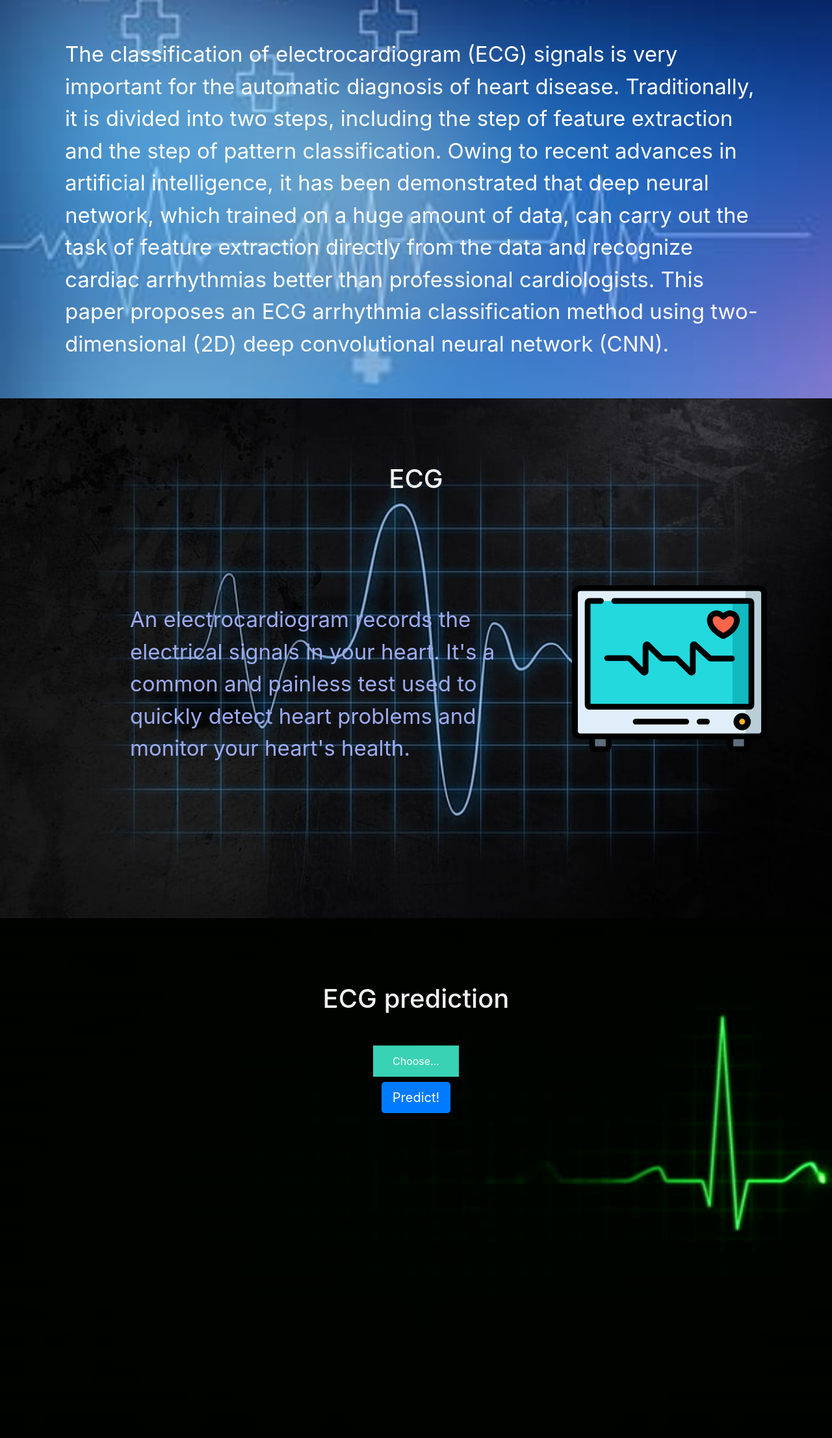
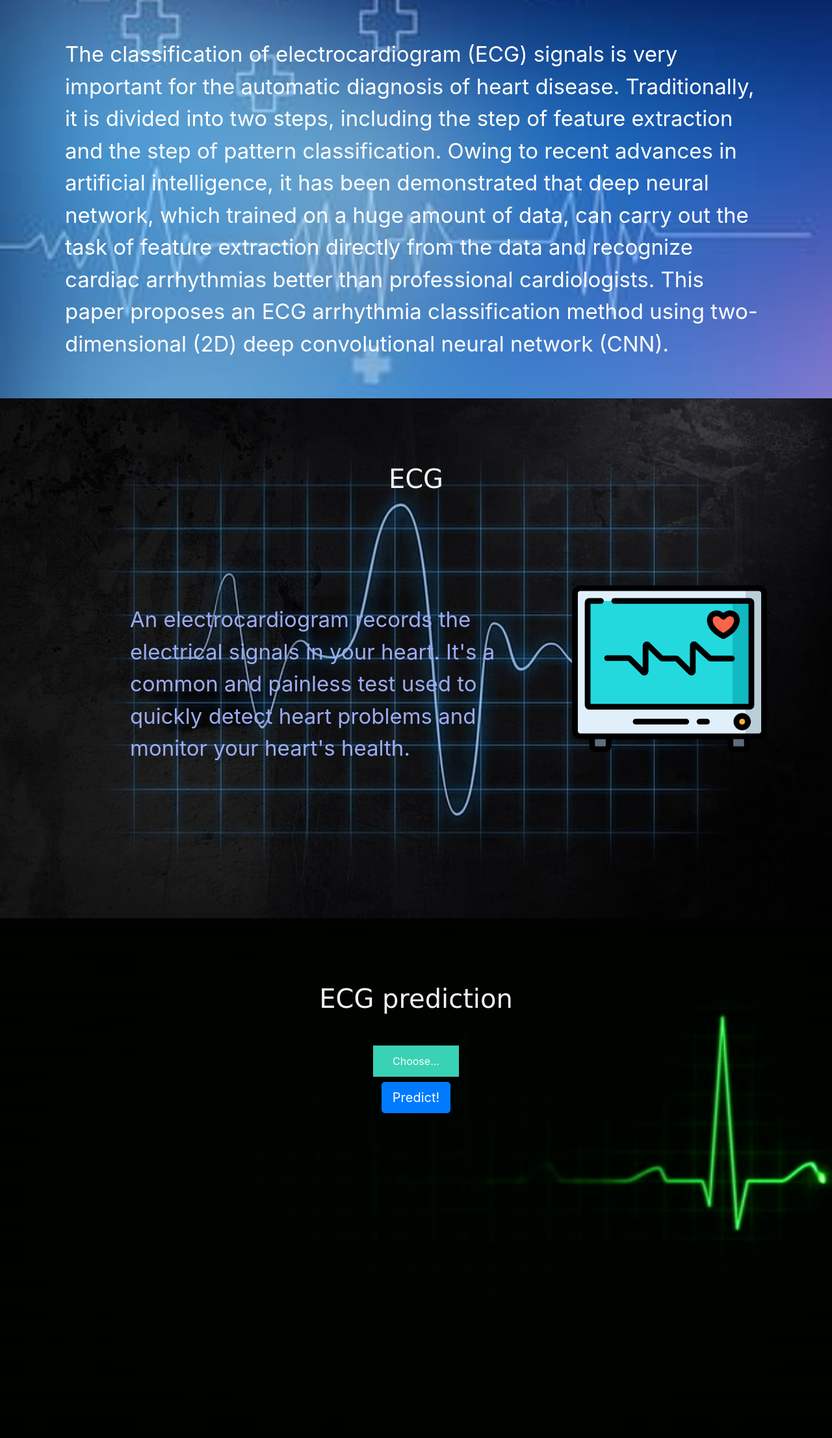
Before and after one commit to kbk2002/ecg, a Flask app: page / in a window 1280 px wide. Shown: the part 187-2400 px from the top of the page at 65% size. Run offline with Flask 2, Linux system fonts and the light colour scheme; some libraries are stand-ins or nearby versions.

Commit message:
Add files via upload

```diff
--- a/Flask/static/css/main.css
+++ b/Flask/static/css/main.css
@@ -43,6 +43,7 @@
 
 }
 .head{
+	font-family: 'Lobster', cursive;
 	color: #f3f3f3;
 	font-size: 40px;
 	padding: 100px 0px 40px 0px;
```
